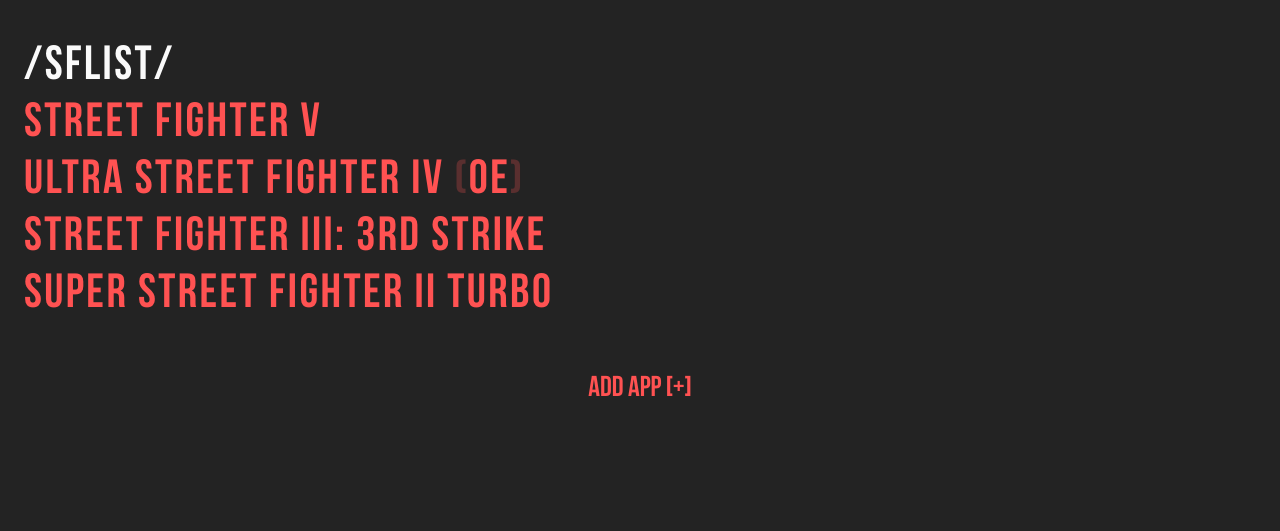
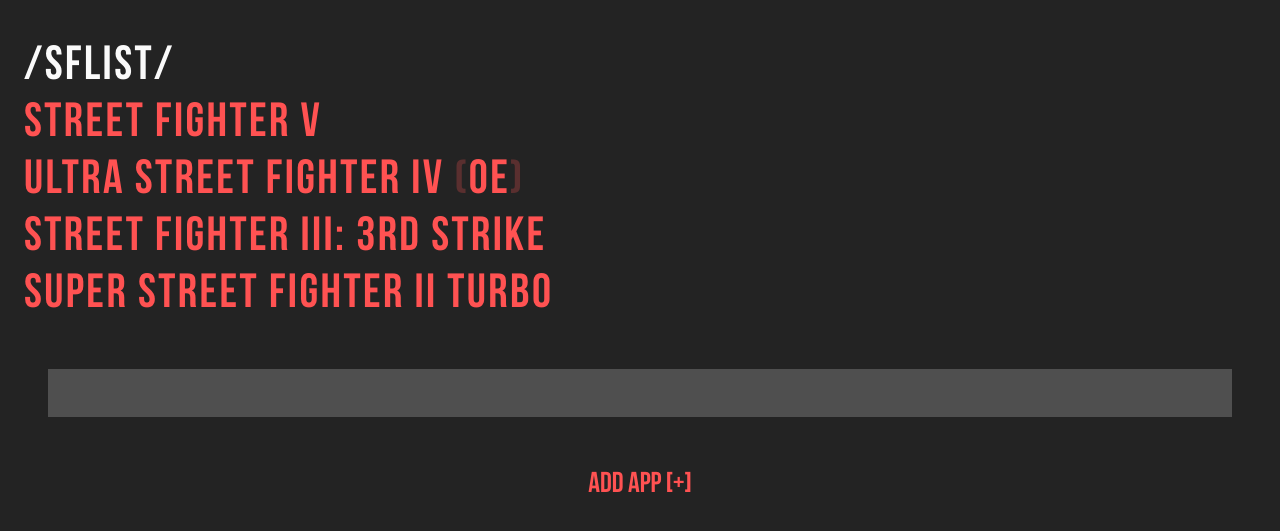
Before and after one commit to lukafaxx/sflist, a Jekyll site: the page built from index.html, in a window 1280 px wide. Shown: the top 531 px of the page. Built offline with Jekyll 4.4.1, drawn with Linux system fonts in a browser that asks for light colours; nearby versions of some CDN libraries.

Commit message:
enhance design

```diff
--- a/import/main.scss
+++ b/import/main.scss
@@ -198,6 +198,13 @@
     text-align: center;
 }
 
+/* ------------------------ Ad */
+#adsblock {
+    background-color: rgba(#fff, .2);
+    margin: 1rem;
+    padding: .5rem;
+}
+
 /* -------------------- Footer */
 .main-footer {
     margin: 1rem .5rem .5rem .5rem;
--- a/index.html
+++ b/index.html
@@ -24,6 +24,7 @@
 
 </div>
 
+<div id="adsblock">
 <script async src="//pagead2.googlesyndication.com/pagead/js/adsbygoogle.js"></script>
 <!-- sflist responsive -->
 <ins class="adsbygoogle"
@@ -34,6 +35,7 @@
 <script>
 (adsbygoogle = window.adsbygoogle || []).push({});
 </script>
+</div>
 
 <div class="main-footer">
 
```
